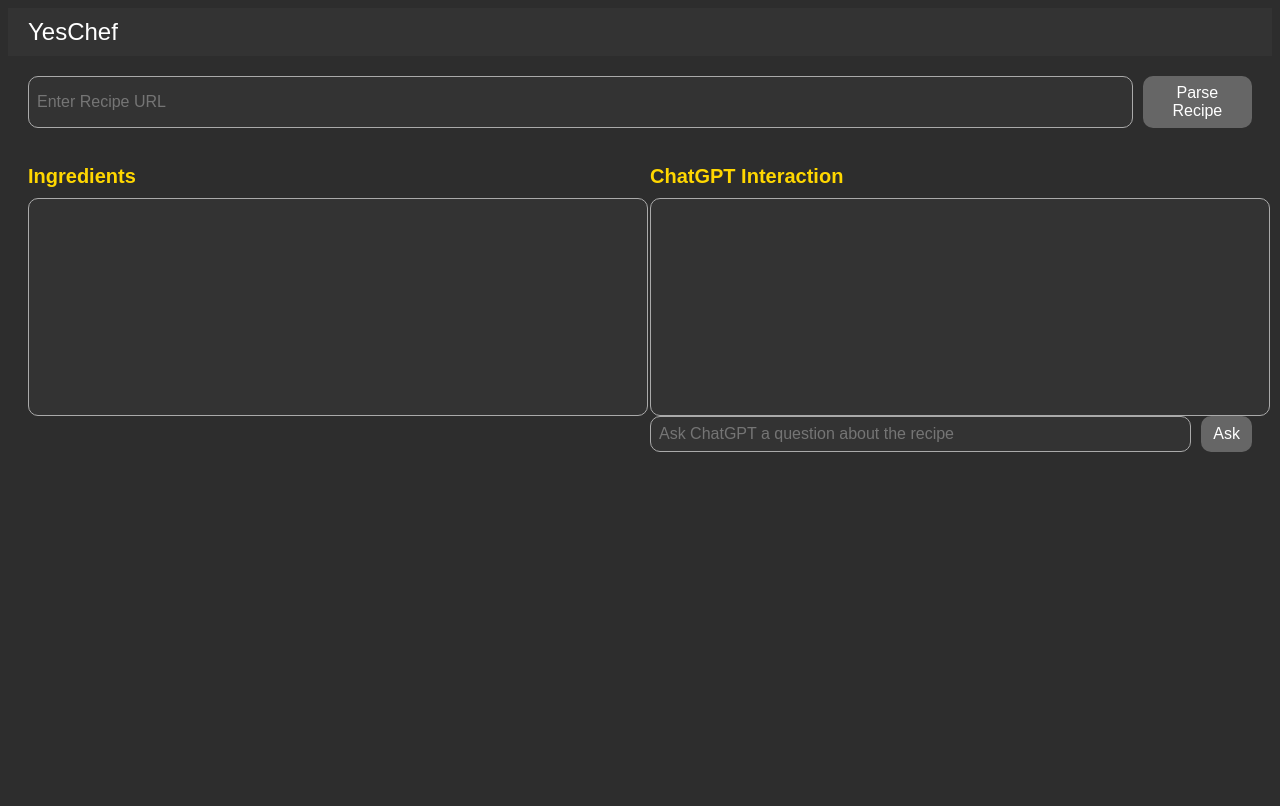
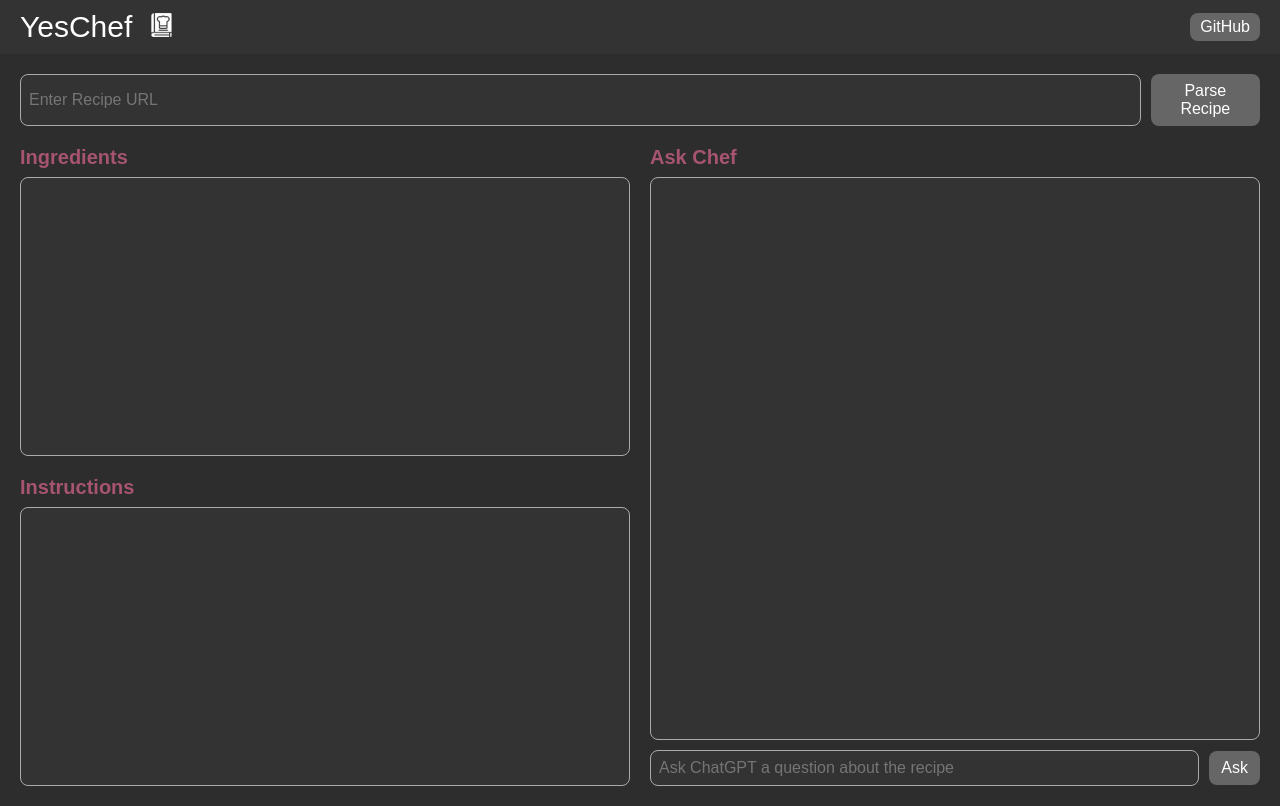
Before and after one commit to Ethan-W-Cox/Recipe-App, a Flask app: page / in a window 1280 px wide. Before the commit the page ends 452 px from the top, so only its background shows below. Run offline with Flask 3, Linux system fonts and the light colour scheme.

Commit message:
Edited layout and style so things rescale nicely in the HTML version. Also added question asking functionality.

```diff
--- a/HTML attempt/app.py
+++ b/HTML attempt/app.py
@@ -1,13 +1,13 @@
 from flask import Flask, render_template, request, jsonify
 import requests
 from bs4 import BeautifulSoup
-import openai
+from openai import OpenAI
 
 app = Flask(__name__)
 from secret import OPENAI_API_KEY
+from config import CHATGPT_MESSAGES  # Import CHATGPT_MESSAGES from external config
 
-# Initialize OpenAI API
-openai.api_key = OPENAI_API_KEY
+client = OpenAI(api_key=OPENAI_API_KEY)
 
 # Home route to render the main HTML page
 @app.route('/')
@@ -20,22 +20,32 @@ def get_recipe():
     data = request.get_json()
     url = data.get('url')
 
-    # Fetch the recipe HTML
-    try:
-        response = requests.get(url)
-        response.raise_for_status()
-    except requests.RequestException as e:
-        return jsonify({"error": f"Error fetching URL: {str(e)}"}), 500
+    # Fetch the recipe HTML with headers
+    response_text = get_recipe_html(url)
+    if not response_text:
+        return jsonify({"error": "Error fetching the recipe URL"}), 500
 
     # Parse the recipe ingredients and instructions
     try:
-        soup = BeautifulSoup(response.text, 'html.parser')
+        soup = BeautifulSoup(response_text, 'html.parser')
+
+        # Extract ingredients
         ingredients = [i.get_text().strip() for i in soup.find_all('li', class_='wprm-recipe-ingredient')]
-        instructions = "\n".join(i.get_text(separator='\n').strip() for i in soup.find_all('div', class_='wprm-recipe-instruction-text'))
+
+        # Extract instructions with fallback for different classes
+        instructions_raw = "\n".join(i.get_text(separator='\n').strip() for i in soup.find_all('div', class_='wprm-recipe-instruction-text'))
+        if not instructions_raw:  # Fallback in case the specific class is not found
+            instructions_raw = "\n".join(i.get_text(separator='\n').strip() for i in soup.find_all('p'))
+
+        # Send instructions to ChatGPT for formatting using CHATGPT_MESSAGES
+        formatted_instructions = format_instructions_with_chatgpt(instructions_raw)
+
+        # Debugging output
+        print("Formatted Instructions:", formatted_instructions)
 
         return jsonify({
             "ingredients": ingredients,
-            "instructions": instructions
+            "instructions": formatted_instructions
         })
 
     except Exception as e:
@@ -48,12 +58,13 @@ def ask_question():
     question = data.get('question')
 
     try:
-        response = openai.Completion.create(
-            engine="text-davinci-003",
-            prompt=question,
-            max_tokens=150
+        # Send question to ChatGPT with the configured message setup
+        response = client.chat.completions.create(
+            model="gpt-4o-mini",
+            messages=CHATGPT_MESSAGES + [{"role": "user", "content": question}],
+            max_tokens=2048
         )
-        answer = response.choices[0].text.strip()
+        answer = response.choices[0].message.content.strip()
 
         return jsonify({"response": answer})
 
@@ -61,17 +72,37 @@ def ask_question():
         return jsonify({"error": f"Error with ChatGPT request: {str(e)}"}), 500
 
 def get_recipe_html(url):
+    # Use a session and headers to mimic a real browser request
+    session = requests.Session()
     headers = {
-        "User-Agent": "Mozilla/5.0 (Windows NT 10.0; Win64; x64) AppleWebKit/537.36 (KHTML, like Gecko) Chrome/58.0.3029.110 Safari/537.3"
+        "User-Agent": "Mozilla/5.0 (Windows NT 10.0; Win64; x64) AppleWebKit/537.36 (KHTML, like Gecko) Chrome/58.0.3029.110 Safari/537.3",
+        "Accept-Language": "en-US,en;q=0.9",
+        "Accept-Encoding": "gzip, deflate, br",
+        "Connection": "keep-alive",
+        "Accept": "text/html,application/xhtml+xml,application/xml;q=0.9,image/webp,*/*;q=0.8"
     }
     try:
-        response = requests.get(url, headers=headers)
+        response = session.get(url, headers=headers)
         response.raise_for_status()
         return response.text
     except requests.exceptions.RequestException as e:
         print(f"Error fetching the URL: {e}")
         return None
 
+def format_instructions_with_chatgpt(instructions):
+    CHATGPT_MESSAGES.append({"role": "user", "content": instructions})
+    try:
+        completion = client.chat.completions.create(
+            model="gpt-4o-mini",
+            messages=CHATGPT_MESSAGES,
+            max_tokens=2048
+        )
+        message = completion.choices[0].message
+        CHATGPT_MESSAGES.append(message)
+        return message.content
+    except Exception as e:
+        print(f"Error formatting instructions with ChatGPT: {e}")
+        return instructions  # Fallback to raw instructions if there's an error
 
 if __name__ == '__main__':
     app.run(debug=True)
--- a/HTML attempt/static/css/styles.css
+++ b/HTML attempt/static/css/styles.css
@@ -3,6 +3,9 @@ body {
     font-family: Arial, sans-serif;
     background-color: #2D2D2D;
     color: #FFFFFF;
+    margin: 0;
+    padding: 0;
+    box-sizing: border-box;
 }
 
 /* Title bar styling */
@@ -12,7 +15,36 @@ body {
     padding: 10px 20px;
     display: flex;
     align-items: center;
-    font-size: 24px;
+    justify-content: space-between; /* Space out title and button */
+    font-size: 30px;
+}
+
+/* Title Icon Styling */
+.title-icon {
+    width: 24px; /* Adjust size as needed */
+    height: 24px;
+    margin-left: 10px; /* Space between the text and icon */
+    vertical-align: left;
+}
+
+/* GitHub Button styling */
+.github-button {
+    padding: 5px 10px;
+    background-color: #666;
+    color: #FFFFFF;
+    border-radius: 8px;
+    text-decoration: none;
+    font-size: 16px;
+    cursor: pointer;
+    transition: background-color 0.3s;
+}
+
+.github-button:hover {
+    background-color: #888;
+}
+
+.github-button:active {
+    background-color: #555;
 }
 
 /* Main container styling */
@@ -21,22 +53,23 @@ body {
     display: flex;
     flex-direction: column;
     gap: 20px;
+    width: 100%;
+    margin: 0 auto;
+    box-sizing: border-box;
 }
 
 /* URL section styling */
-.url-section, .interaction-controls {
+.url-section {
     display: flex;
     gap: 10px;
 }
 
-.url-section input[type="text"],
-.interaction-controls input[type="text"],
-textarea {
+.url-section input[type="text"] {
     width: 100%;
     padding: 8px;
     background-color: #333333;
     color: #FFFFFF;
-    border-radius: 10px;
+    border-radius: 8px;
     border: 1px solid #AAA;
     font-size: 16px;
 }
@@ -46,7 +79,7 @@ button {
     padding: 8px 12px;
     background-color: #666;
     color: #FFFFFF;
-    border-radius: 10px;
+    border-radius: 8px;
     border: none;
     cursor: pointer;
     font-size: 16px;
@@ -60,30 +93,93 @@ button:active {
     background-color: #555;
 }
 
-/* Content area styling */
-.content {
+/* Main content layout with left and right sections */
+.main-content {
     display: flex;
+    gap: 20px;
+    width: 100%;
+    height: calc(100vh - 160px); /* Fill viewport minus header and URL section */
+    box-sizing: border-box;
+}
+
+/* Left section (Ingredients and Instructions) */
+.left-section {
+    display: flex;
+    flex-direction: column;
+    width: 50%;
     gap: 20px;
 }
 
-.ingredients-section,
-.chat-section {
-    flex: 1;
+/* Ingredients and Instructions styling */
+.ingredients-section, .instructions-section {
     display: flex;
     flex-direction: column;
+    flex-grow: 1; /* Allow sections to grow and fill space */
 }
 
 .ingredients-section h2,
-.chat-section h2 {
+.instructions-section h2,
+.right-section h2 {
     font-size: 20px;
-    margin-bottom: 10px;
-    color: #FFD700; /* Gold color for section titles */
+    margin: 0; /* Ensure consistent margins on headers */
+    margin-bottom: 8px; /* Consistent spacing below headers */
+    color: #a75470;
+    padding: 0;
 }
 
-/* Text area styling */
-textarea {
+/* Responsive text area styling for ingredients and instructions */
+#ingredientsText, #instructionsText {
+    flex-grow: 1; /* Expands to fill available space in left section */
+    min-height: 150px; /* Set a minimum height */
+    padding: 10px;
+    background-color: #333333;
+    color: #FFFFFF;
+    border-radius: 8px;
+    border: 1px solid #AAA;
+    font-size: 16px;
+    overflow-y: auto;
+    box-sizing: border-box;
     resize: none;
-    height: 200px;
-    overflow-y: scroll;
+}
+
+/* Right section (ChatGPT Interaction) */
+.right-section {
+    display: flex;
+    flex-direction: column;
+    width: 50%;
+    gap: 0; /* Reduce gap to zero to ensure even spacing */
+}
+
+/* Scalable conversation text area */
+#conversationText {
+    flex-grow: 1;
+    padding: 10px;
+    background-color: #333333;
+    color: #FFFFFF;
+    border-radius: 8px;
+    border: 1px solid #AAA;
     font-size: 16px;
+    overflow-y: auto;
+    box-sizing: border-box;
+    resize: none;
+    margin: 0; /* Remove any extra margin */
 }
+
+/* ChatGPT Interaction controls styling */
+.interaction-controls {
+    display: flex;
+    gap: 10px;
+    align-items: center;
+    padding-top: 10px; /* Control spacing above the text input box */
+}
+
+.interaction-controls input[type="text"] {
+    flex-grow: 1;
+    padding: 8px;
+    background-color: #333333;
+    color: #FFFFFF;
+    border-radius: 8px;
+    border: 1px solid #AAA;
+    font-size: 16px;
+    box-sizing: border-box;
+}
--- a/HTML attempt/static/js/script.js
+++ b/HTML attempt/static/js/script.js
@@ -13,6 +13,7 @@ async function fetchRecipe() {
         alert(data.error);
     } else {
         document.getElementById("ingredientsText").value = "Ingredients:\n" + data.ingredients.join("\n");
+        document.getElementById("instructionsText").value = "Instructions:\n" + data.instructions;  // Display instructions
     }
 }
 
@@ -30,6 +31,9 @@ async function askQuestion() {
     if (data.error) {
         alert(data.error);
     } else {
-        document.getElementById("conversationText").value += `User: ${question}\nChatGPT: ${data.response}\n`;
+        // Append question and response to conversation text area
+        const conversationBox = document.getElementById("conversationText");
+        conversationBox.value += `User: ${question}\nChatGPT: ${data.response}\n\n`;
+        conversationBox.scrollTop = conversationBox.scrollHeight;  // Auto-scroll to the latest response
     }
 }
--- a/HTML attempt/templates/index.html
+++ b/HTML attempt/templates/index.html
@@ -5,10 +5,17 @@
     <meta name="viewport" content="width=device-width, initial-scale=1.0">
     <title>YesChef</title>
     <link rel="stylesheet" href="{{ url_for('static', filename='css/styles.css') }}">
+    <link rel="icon" href="{{ url_for('static', filename='favicon.png') }}" type="image/x-icon">
 </head>
 <body>
     <div class="title-bar">
-        <span class="title">YesChef</span>
+        <span class="title">YesChef
+            <img src="{{ url_for('static', filename='favicon.png') }}" alt="Chef Hat Icon" class="title-icon">
+        </span>
+        <!-- GitHub Button -->
+        <a href="https://github.com/Ethan-W-Cox/YesChef" target="_blank" class="github-button">
+            GitHub
+        </a>
     </div>
 
     <div class="container">
@@ -18,16 +25,26 @@
             <button onclick="fetchRecipe()">Parse Recipe</button>
         </div>
 
-        <div class="content">
-            <!-- Ingredients Section -->
-            <div class="ingredients-section">
-                <h2>Ingredients</h2>
-                <textarea id="ingredientsText" readonly></textarea>
+        <!-- Main Content Area with Left and Right Sections -->
+        <div class="main-content">
+            <!-- Left Section for Ingredients and Instructions -->
+            <div class="left-section">
+                <!-- Ingredients Section -->
+                <div class="ingredients-section">
+                    <h2>Ingredients</h2>
+                    <textarea id="ingredientsText" readonly></textarea>
+                </div>
+
+                <!-- Instructions Section -->
+                <div class="instructions-section">
+                    <h2>Instructions</h2>
+                    <textarea id="instructionsText" readonly></textarea>
+                </div>
             </div>
 
-            <!-- ChatGPT Interaction Section -->
-            <div class="chat-section">
-                <h2>ChatGPT Interaction</h2>
+            <!-- Right Section for ChatGPT Interaction -->
+            <div class="right-section">
+                <h2>Ask Chef</h2>
                 <textarea id="conversationText" readonly></textarea>
 
                 <div class="interaction-controls">
```
Also changed, not shown: HTML attempt/config.py (added, +7 -0 lines), HTML attempt/static/favicon.png (added).
